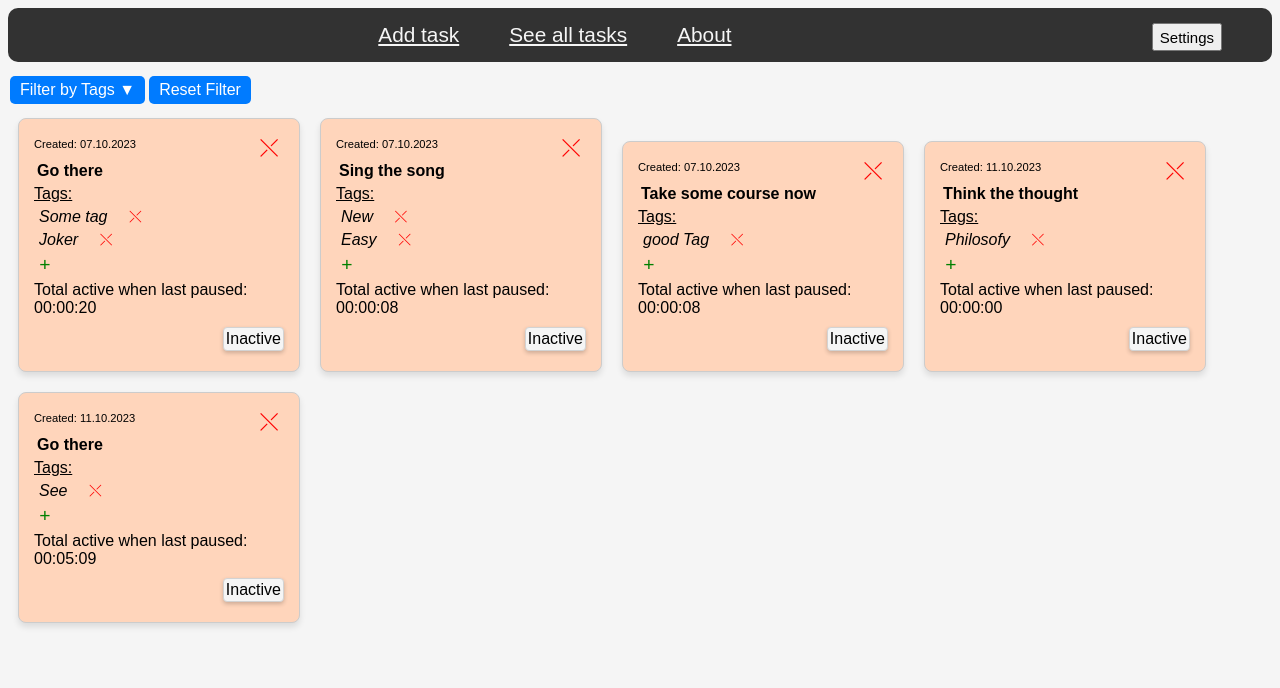
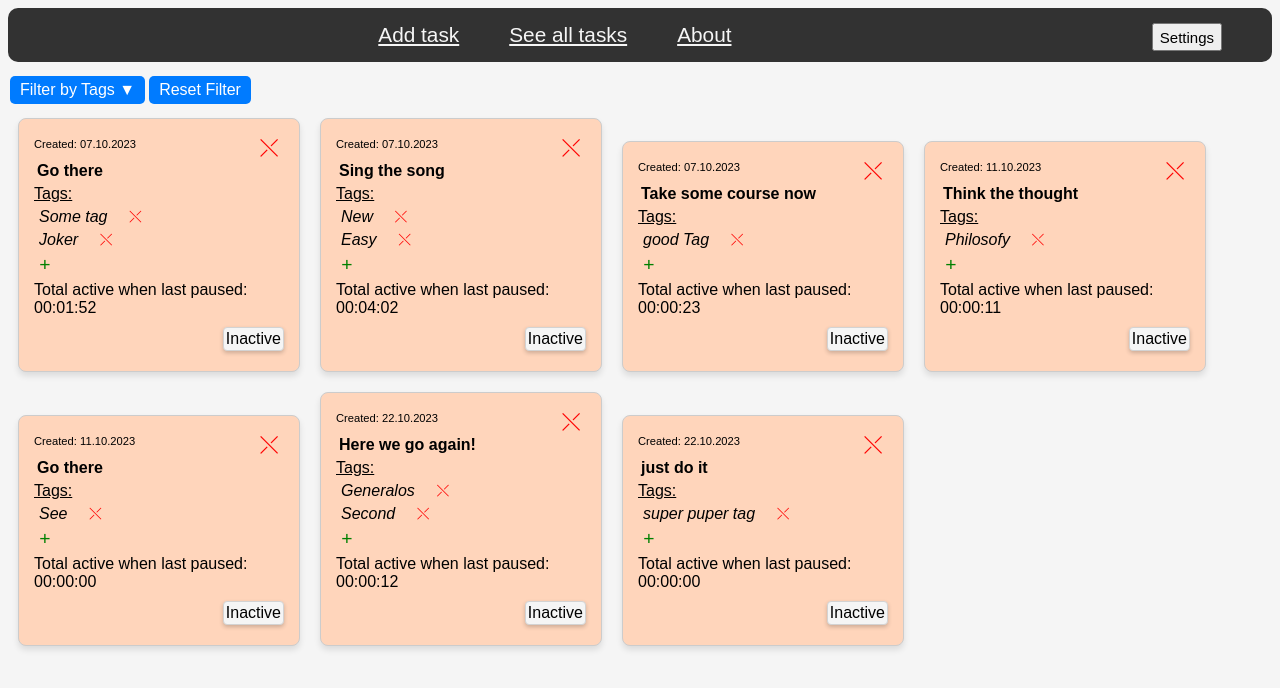
Before and after one commit to iuloz/Tasks-Activity-Monitoring, a React (Create React App) app in the folder work-hours-recording-application/: page /recordings in a window 1280 px wide. Shown: the top 688 px of the page. Built offline with nearby package versions, Linux system fonts and the light colour scheme; data requests are answered from the project's data file.

Commit message:
Settings are done

```diff
--- a/work-hours-recording-application/db.json
+++ b/work-hours-recording-application/db.json
@@ -9,51 +9,38 @@
         "Joker"
       ],
       "start": [
-        "22.10.2023, 12:10:41",
-        "22.10.2023, 12:11:25",
-        "22.10.2023, 12:17:34",
-        "22.10.2023, 12:17:43",
-        "22.10.2023, 12:18:01",
-        "22.10.2023, 12:18:12",
-        "22.10.2023, 12:22:38",
-        "22.10.2023, 12:22:44",
-        "22.10.2023, 12:22:50",
-        "22.10.2023, 12:23:04",
-        "22.10.2023, 12:23:18",
-        "22.10.2023, 12:23:24",
-        "22.10.2023, 13:02:23",
-        "22.10.2023, 13:02:33",
-        "22.10.2023, 13:02:50",
-        "22.10.2023, 13:08:38",
-        "22.10.2023, 13:08:46",
-        "22.10.2023, 13:08:51",
-        "22.10.2023, 13:09:02",
-        "22.10.2023, 13:14:24",
-        "22.10.2023, 13:19:02",
-        "22.10.2023, 13:19:05"
+        "22.10.2023, 21:51:40",
+        "22.10.2023, 21:51:53",
+        "22.10.2023, 21:52:23",
+        "22.10.2023, 21:55:06",
+        "22.10.2023, 21:55:36",
+        "22.10.2023, 21:56:12",
+        "22.10.2023, 21:56:33",
+        "22.10.2023, 21:56:51",
+        "22.10.2023, 21:57:11",
+        "22.10.2023, 21:57:24",
+        "22.10.2023, 22:07:24",
+        "22.10.2023, 23:21:50",
+        "22.10.2023, 23:22:04",
+        "22.10.2023, 23:22:50"
       ],
       "end": [
-        "22.10.2023, 12:10:47",
-        "22.10.2023, 12:11:28",
-        "22.10.2023, 12:17:36",
-        "22.10.2023, 12:17:57",
-        "22.10.2023, 12:18:14",
-        "22.10.2023, 12:22:39",
-        "22.10.2023, 12:22:46",
-        "22.10.2023, 12:22:54",
-        "22.10.2023, 12:23:07",
-        "22.10.2023, 12:23:19",
-        "22.10.2023, 12:23:26",
-        "22.10.2023, 13:02:24",
-        "22.10.2023, 13:08:40",
-        "22.10.2023, 13:08:49",
-        "22.10.2023, 13:08:59",
-        "22.10.2023, 13:09:06",
-        "22.10.2023, 13:14:26",
-        "22.10.2023, 13:19:03",
-        "22.10.2023, 13:21:30"
+        "22.10.2023, 21:51:48",
+        "22.10.2023, 21:52:04",
+        "22.10.2023, 21:52:31",
+        "22.10.2023, 21:55:14",
+        "22.10.2023, 21:55:41",
+        "22.10.2023, 21:56:18",
+        "22.10.2023, 21:56:44",
+        "22.10.2023, 21:57:00",
+        "22.10.2023, 21:57:16",
+        "22.10.2023, 21:57:30",
+        "22.10.2023, 22:07:30",
+        "22.10.2023, 23:21:57",
+        "22.10.2023, 23:22:18",
+        "22.10.2023, 23:22:58"
       ],
-      "timeTotal": "00:00:20",
+      "timeTotal": "00:01:52",
       "id": "2"
     },
     {
@@ -65,38 +52,36 @@
         "Easy"
       ],
       "start": [
-        "22.10.2023, 12:11:28",
-        "22.10.2023, 12:17:36",
-        "22.10.2023, 12:17:54",
-        "22.10.2023, 12:18:01",
-        "22.10.2023, 12:18:11",
-        "22.10.2023, 12:22:39",
-        "22.10.2023, 12:22:46",
-        "22.10.2023, 12:22:49",
-        "22.10.2023, 12:22:54",
-        "22.10.2023, 12:23:19",
-        "22.10.2023, 12:23:26",
-        "22.10.2023, 13:02:24",
-        "22.10.2023, 13:02:34",
-        "22.10.2023, 13:02:50",
-        "22.10.2023, 13:08:40",
-        "22.10.2023, 13:19:06"
+        "22.10.2023, 21:52:04",
+        "22.10.2023, 21:52:31",
+        "22.10.2023, 21:55:14",
+        "22.10.2023, 21:56:18",
+        "22.10.2023, 21:56:44",
+        "22.10.2023, 21:57:00",
+        "22.10.2023, 21:57:16",
+        "22.10.2023, 21:57:30",
+        "22.10.2023, 22:07:25",
+        "22.10.2023, 22:14:18",
+        "22.10.2023, 23:21:57",
+        "22.10.2023, 23:22:18",
+        "22.10.2023, 23:22:51"
       ],
       "end": [
-        "22.10.2023, 12:11:32",
-        "22.10.2023, 12:17:39",
-        "22.10.2023, 12:17:58",
-        "22.10.2023, 12:18:12",
-        "22.10.2023, 12:22:47",
-        "22.10.2023, 12:22:50",
-        "22.10.2023, 12:23:06",
-        "22.10.2023, 12:23:22",
-        "22.10.2023, 12:23:30",
-        "22.10.2023, 13:02:26",
-        "22.10.2023, 13:08:42",
-        "22.10.2023, 13:21:30"
+        "22.10.2023, 21:52:12",
+        "22.10.2023, 21:55:06",
+        "22.10.2023, 21:55:24",
+        "22.10.2023, 21:56:33",
+        "22.10.2023, 21:56:51",
+        "22.10.2023, 21:57:04",
+        "22.10.2023, 21:57:24",
+        "22.10.2023, 21:57:37",
+        "22.10.2023, 22:07:32",
+        "22.10.2023, 22:14:23",
+        "22.10.2023, 23:22:04",
+        "22.10.2023, 23:22:22",
+        "22.10.2023, 23:22:56"
       ],
-      "timeTotal": "00:00:08",
+      "timeTotal": "00:04:02",
       "id": "3"
     },
     {
@@ -107,25 +92,16 @@
         "good Tag"
       ],
       "start": [
-        "22.10.2023, 12:17:39",
-        "22.10.2023, 12:17:55",
-        "22.10.2023, 12:22:47",
-        "22.10.2023, 12:23:05",
-        "22.10.2023, 12:23:22",
-        "22.10.2023, 13:02:26",
-        "22.10.2023, 13:08:42",
-        "22.10.2023, 13:21:30"
+        "22.10.2023, 21:55:24",
+        "22.10.2023, 22:07:26",
+        "22.10.2023, 23:22:52"
       ],
       "end": [
-        "22.10.2023, 12:17:41",
-        "22.10.2023, 12:18:00",
-        "22.10.2023, 12:22:49",
-        "22.10.2023, 12:23:08",
-        "22.10.2023, 12:23:24",
-        "22.10.2023, 13:08:46",
-        "22.10.2023, 13:21:32"
+        "22.10.2023, 21:55:36",
+        "22.10.2023, 22:07:34",
+        "22.10.2023, 23:22:55"
       ],
-      "timeTotal": "00:00:08",
+      "timeTotal": "00:00:23",
       "id": "4"
     },
     {
@@ -136,10 +112,12 @@
         "Philosofy"
       ],
       "start": [
-        "22.10.2023, 13:02:51"
+        "22.10.2023, 21:52:12"
       ],
-      "end": [],
-      "timeTotal": "00:00:00",
+      "end": [
+        "22.10.2023, 21:52:23"
+      ],
+      "timeTotal": "00:00:11",
       "id": "5"
     },
     {
@@ -150,19 +128,44 @@
       "tags": [
         "See"
       ],
+      "start": [],
+      "end": [],
+      "timeTotal": "00:00:00"
+    },
+    {
+      "id": "cdd40095-9242-4d3e-b712-bc350d9ffa29",
+      "date": "22.10.2023",
+      "status": "Inactive",
+      "task": "Here we go again!",
+      "tags": [
+        "Generalos",
+        "Second"
+      ],
       "start": [
-        "22.10.2023, 12:17:41",
-        "22.10.2023, 13:02:52"
+        "22.10.2023, 22:11:08",
+        "22.10.2023, 22:11:17"
       ],
       "end": [
-        "22.10.2023, 12:17:43",
-        "22.10.2023, 13:08:01"
+        "22.10.2023, 22:11:14",
+        "22.10.2023, 22:11:23"
       ],
-      "timeTotal": "00:05:09"
+      "timeTotal": "00:00:12"
+    },
+    {
+      "id": "ce81dc2d-124a-43d1-bea9-464848e84f9e",
+      "date": "22.10.2023",
+      "status": "Inactive",
+      "task": "just do it",
+      "tags": [
+        "super puper tag"
+      ],
+      "start": [],
+      "end": [],
+      "timeTotal": "00:00:00"
     }
   ],
   "settings": {
     "theme": "light",
-    "mode": "one"
+    "mode": "multiple"
   }
 }
--- a/work-hours-recording-application/src/About.js
+++ b/work-hours-recording-application/src/About.js
@@ -1,6 +1,6 @@
 function About(){
     return (
-        <div>
+        <div id='about'>
             <p>Author: Iurii Lozhkin</p>
             <p>This application allows to make hours recordings for different tasks. When application is launched (using "npm start", user can see main page with three different links. First link - "Record hours" - allows to make recordings of tasks and time for that tasks. Second link - "See all recordings" - shows all recordings were made during whole time of using app. Third link - "About" - shows this page.</p>
             <p>Approximately 70 hours were spend on this application.</p>
--- a/work-hours-recording-application/src/Menu.js
+++ b/work-hours-recording-application/src/Menu.js
@@ -1,26 +1,10 @@
 import { Link, useNavigate } from 'react-router-dom';
-import { useEffect } from 'react';
 import './styles.css'
 
 
 
 function Menu() {
     const navigate = useNavigate();
-
-    useEffect(() => {
-        const body = document.getElementsByTagName('body')[0];
-        fetch('/settings')
-            .then(response => response.json())
-            .then(data => {
-                body.style.backgroundColor = (data.theme === 'dark') ? '#354657' : 'whitesmoke';
-                body.style.color = (data.theme === 'dark') ? 'whitesmoke' : 'black';
-            })
-            .catch(error => console.error('Error fetching data:', error));
-    }, []);
-
-
-
-
 
     return (
         <div className='menu'>
--- a/work-hours-recording-application/src/TasksItem.js
+++ b/work-hours-recording-application/src/TasksItem.js
@@ -19,7 +19,7 @@ function TasksItem(props) {
     const [timeTotal, setTimeTotal] = useState(props.timeTotal);
 
 
-
+    // Timer
     // useEffect(() => {
     //     const [hours, minutes, seconds] = timeTotal.split(':').map(Number);
     //     setTimer({ hours, minutes, seconds });
@@ -78,10 +78,20 @@ function TasksItem(props) {
             props.recordingsList.forEach(async item => {
                 await new Promise(resolve => setTimeout(resolve, 200));
                 if (item.id !== props.id && item.status === 'Active') {
+                    const lastStartTime = new Date(item.start[item.start.length - 1].replace(/(\d{2}).(\d{2}).(\d{4}), (\d{2}):(\d{2}):(\d{2})/, "$3-$2-$1T$4:$5:$6"));
+                    const lastEndTime = new Date(dateTime.replace(/(\d{2}).(\d{2}).(\d{4}), (\d{2}):(\d{2}):(\d{2})/, "$3-$2-$1T$4:$5:$6"));
+                    const differenceInSeconds = Math.floor((lastEndTime - lastStartTime) / 1000);
+                    const hours = Math.floor(differenceInSeconds / 3600);
+                    const minutes = Math.floor((differenceInSeconds % 3600) / 60);
+                    const seconds = differenceInSeconds % 60;
+                    const [prevHours, prevMinutes, prevSeconds] = item.timeTotal.split(':').map(Number);
+                    let newTimeTotal = new Date();
+                    newTimeTotal.setHours(hours + prevHours, minutes + prevMinutes, seconds + prevSeconds);
+                    newTimeTotal = newTimeTotal.toTimeString().slice(0, 8);
                     await fetch(`/records/${item.id}`, {
                         method: 'PATCH',
                         headers: { 'Content-Type': 'application/json' },
-                        body: JSON.stringify({ status: 'Inactive', end: [...item.end, dateTime] })
+                        body: JSON.stringify({ status: 'Inactive', end: [...item.end, dateTime], timeTotal: newTimeTotal })
                     })
                         .then(resp => resp.json())
                         .catch(error => {
@@ -174,14 +184,6 @@ function TasksItem(props) {
                 await addToApi('timeTotal', newTimeTotal);
             }
         }
-
-
-        // fetch('/records')
-        //     .then(response => response.json())
-        //     .then(data => props.setNewTaskList(data))
-        //     .catch(error => console.error('Error fetching data:', error));
-        // props.setItemStatus(false);
-
     }
 
 
--- a/work-hours-recording-application/src/styles.css
+++ b/work-hours-recording-application/src/styles.css
@@ -187,7 +187,8 @@ input[type="text"] {
     border-radius: 3px;
     border: solid black 0.5px;
     cursor: pointer;
-    font-size: 1.2rem;
+    font-size: 1.1rem;
+    float: right;
 }
 #apply_settings:hover {
     background-color: whitesmoke;
@@ -204,5 +205,33 @@ input[type="text"] {
 }
 
 select {
-    font-size: 1.2rem;
+    font-size: 1.1rem;
 }
+
+.filter-dropdown {
+    background-color: whitesmoke;
+    display: inline-block;
+    border-radius: 5px;
+    height: 40px;
+}
+
+.text-for-dark-mode {
+    color: whitesmoke;
+}
+
+#about {
+    border-radius: 10px;
+    background-color: whitesmoke;
+    padding: 5px 10px;
+}
+
+.settings {
+    float: right;
+    border-radius: 10px;
+    background-color: whitesmoke;
+    padding: 10px;
+}
+
+#theme, #mode {
+    float: right;
+}
```
Also changed, not shown: work-hours-recording-application/src/AllRecordings.js (+3 -4 lines), work-hours-recording-application/src/App.js (+18 -6 lines), work-hours-recording-application/src/Settings.js (+7 -6 lines).
